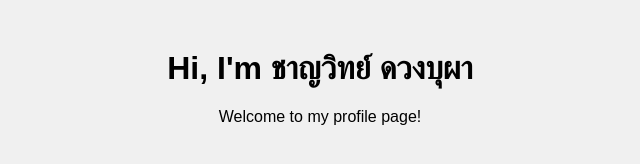
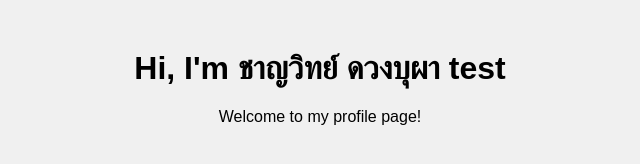
Before and after one commit to chanwitpr04/my-profile, a plain HTML site: page index.html in a window 1280 px wide. Shown: the whole page, without its empty margins (320-960 px from the left). Drawn offline with Linux system fonts and the light colour scheme.

Commit message:
index.html

```diff
--- a/index.html
+++ b/index.html
@@ -5,7 +5,9 @@
   <link rel="stylesheet" href="style.css">
 </head>
 <body>
-  <h1>Hi, I'm ชาญวิทย์ ดวงบุผา</h1>
+  <h1>Hi, I'm ชาญวิทย์ ดวงบุผา test
+
+  </h1>
   <p>Welcome to my profile page!</p>
 </body>
 </html>
```
